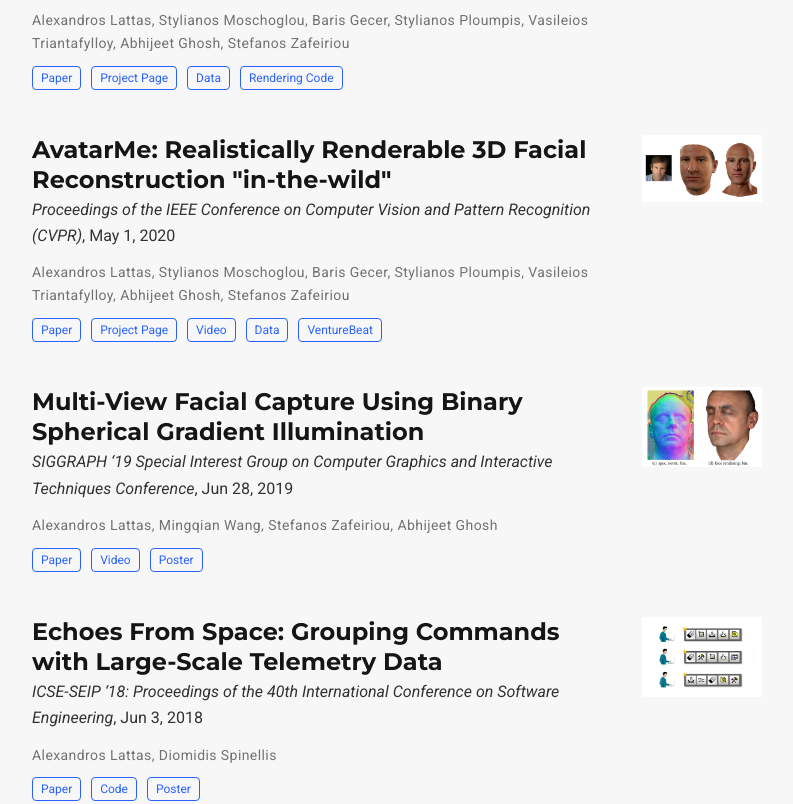
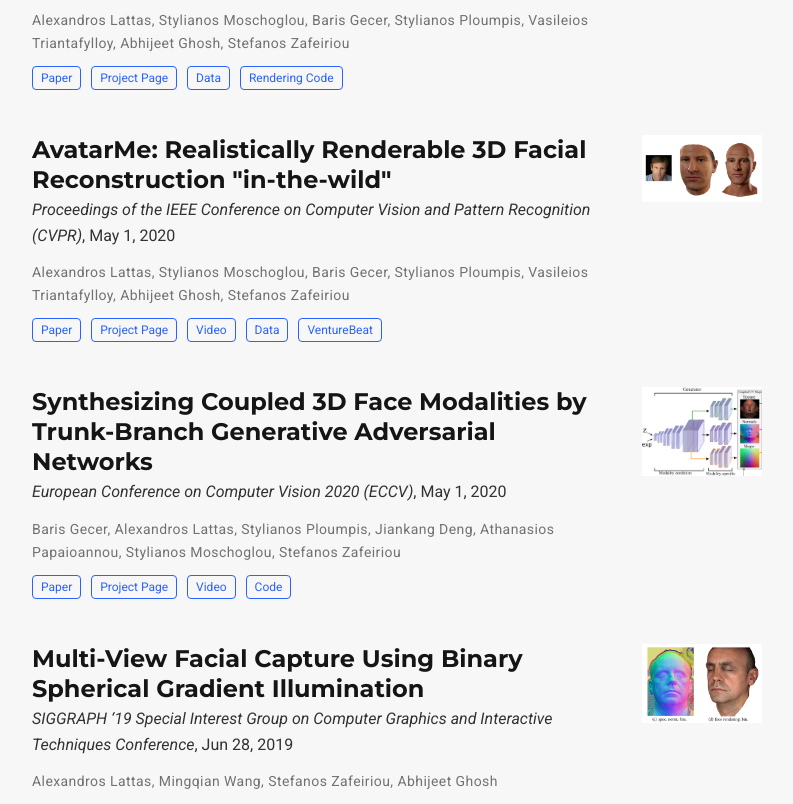
Before and after one commit to lattas/lattas.github.io, a plain HTML site: page index.html in a window 1280 px wide. Shown: the part 3989-4793 px from the top of the page, without its empty margins (433-1226 px from the left). Drawn offline with nearby package versions, Linux system fonts and the light colour scheme; some icons are missing.

Commit message:
add tbgan

```diff
--- a/index.html
+++ b/index.html
@@ -419,7 +419,7 @@
                             <h3 class="article-title mb-0 mt-0" itemprop="name">
                                 <a href="https://foivospar.github.io/Relightify/" target="_blank" itemprop="url">Relightify: Relightable 3D Faces from a Single Image via Diffusion Models</a>
                             </h3>
-                            <div class="article-style" itemprop="articleBody"><i>International Conference on Computer Vision 2023 (ICCV).</i>, Oct 5, 2023</div>
+                            <div class="article-style" itemprop="articleBody"><i>International Conference on Computer Vision 2023 (ICCV)</i>, Oct 5, 2023</div>
                             <div class="stream-meta article-metadata">
                                 <div itemprop="author">
                                     <span itemprop="author name" itemtype="http://schema.org/Person">Foivos Paraperas Papantoniou</span>,
@@ -524,7 +524,7 @@
                         </div>
                       </div>
 
-                      <!--  -->
+                      <!-- PR-HFR -->
                       <div class="media stream-item" itemscope itemtype="http://schema.org/ScholarlyArticle">
                         <div class="media-body">
                             <h3 class="article-title mb-0 mt-0" itemprop="name">
@@ -626,6 +626,49 @@
                                   <img src="/publication/avatarme/featured_huf78514df726a559e3efa3207a5f1b2dc_1318741_400x0_resize_lanczos_2.png" itemprop="image" style="max-width: 120px;" />
                           </div>
                       </div>
+
+                      <!-- TBGAN -->
+                      <div class="media stream-item" itemscope itemtype="http://schema.org/ScholarlyArticle">
+                        <div class="media-body">
+                            <h3 class="article-title mb-0 mt-0" itemprop="name">
+                                <a href="https://github.com/barisgecer/TBGAN" target="_blank" itemprop="url">Synthesizing Coupled 3D Face Modalities by Trunk-Branch Generative Adversarial Networks</a>
+                            </h3>
+
+                            <div class="article-style" itemprop="articleBody"><i>European Conference on Computer Vision 2020 (ECCV)</i>, May 1, 2020</div>
+
+                            <div class="stream-meta article-metadata">
+                                <div itemprop="author">
+                                    <span itemprop="author name" itemtype="http://schema.org/Person">Baris Gecer</span>,
+                                    <span itemprop="author name" itemtype="http://schema.org/Person">Alexandros Lattas</span>,
+                                    <span itemprop="author name" itemtype="http://schema.org/Person">Stylianos Ploumpis</span>,
+                                    <span itemprop="author name" itemtype="http://schema.org/Person">Jiankang Deng</span>,
+                                    <span itemprop="author name" itemtype="http://schema.org/Person">Athanasios Papaioannou</span>,
+                                    <span itemprop="author name" itemtype="http://schema.org/Person">Stylianos Moschoglou</span>,
+                                    <span itemprop="author name" itemtype="http://schema.org/Person">Stefanos Zafeiriou</span>
+                                </div>
+                            </div>
+
+                            <div class="btn-links">
+                                <a class="btn btn-outline-primary my-1 mr-1 btn-sm" href="https://arxiv.org/pdf/1909.02215" target="_blank" rel="noopener">
+                                    Paper
+                                </a>
+
+                                <a class="btn btn-outline-primary my-1 mr-1 btn-sm" href="https://github.com/barisgecer/TBGAN" target="_blank" rel="noopener">
+                                    Project Page
+                                </a>
+
+                                <a class="btn btn-outline-primary my-1 mr-1 btn-sm" href="https://www.youtube.com/watch?v=wehBCetIb7E&ab_channel=Bar%C4%B1%C5%9FGe%C3%A7er" target="_blank" rel="noopener">
+                                    Video
+                                </a>
+                                <a class="btn btn-outline-primary my-1 mr-1 btn-sm" href="https://github.com/barisgecer/TBGAN" target="_blank" rel="noopener">
+                                    Code
+                                </a>
+                            </div>
+                        </div>
+                        <div class="ml-3">
+                                <img src="img/tbgan.png" itemprop="image" style="max-width: 120px;" />
+                        </div>
+                    </div>
 
                       <!-- Multi-View Facial Capture -->
                       <div class="media stream-item" itemscope itemtype="http://schema.org/ScholarlyArticle">
```
Also changed, not shown: img/tbgan.png (added).
